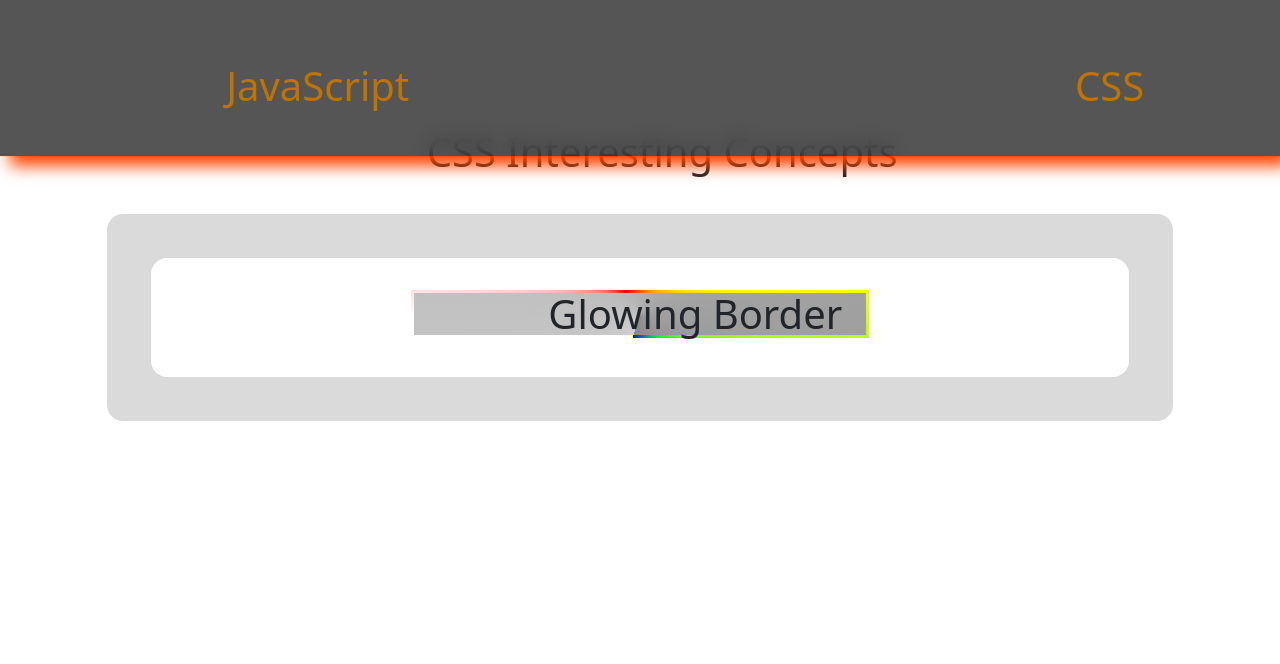
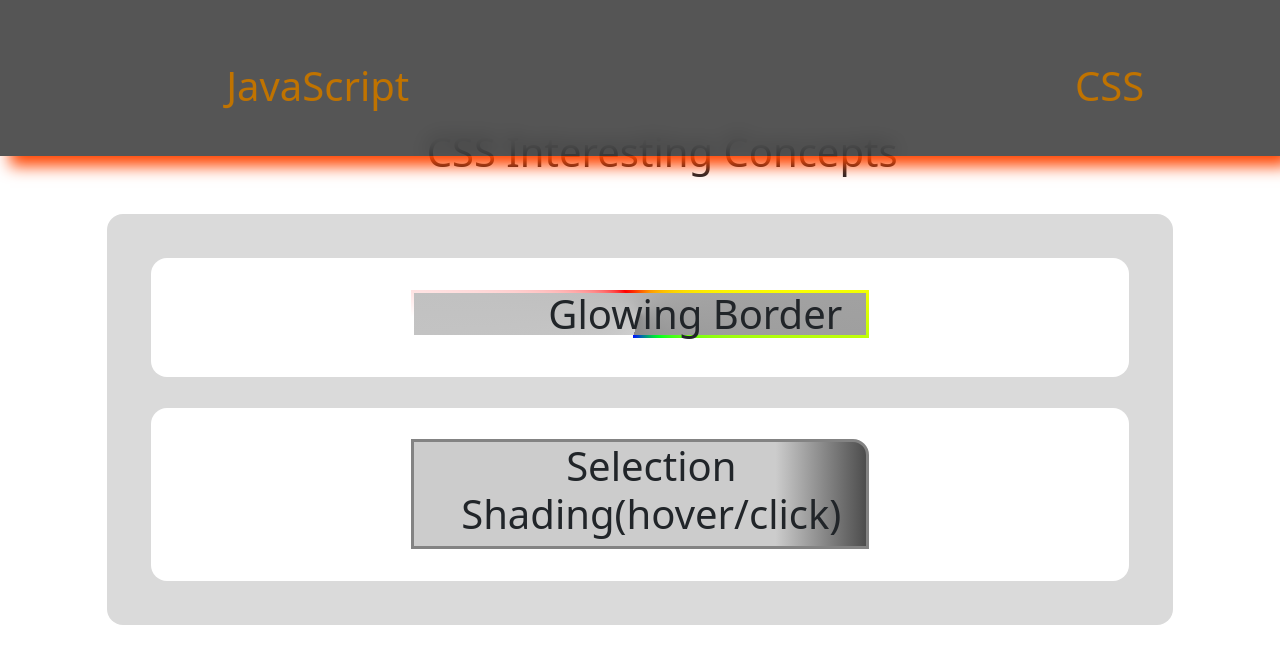
Before and after one commit to Thinus01/scrapbooking, a React (Create React App) app: page /CSS in a window 1280 px wide. Shown: the top 664 px of the page. Built offline with nearby package versions, Linux system fonts and the light colour scheme.

Commit message:
Add selection shading to css concepts

```diff
--- a/src/components/main/CSS.js
+++ b/src/components/main/CSS.js
@@ -1,11 +1,13 @@
 // Home to all CSS styling fun
 import Con1 from "../sub/CSS/con1/con1";
+import Con2 from "../sub/CSS/con2/con2";
 
 export function CSS() {
   return <>
       <h1 class="CSSIntro offset-4">CSS Interesting Concepts</h1>
       <section class="CSSStyles offset-1 col-10">
         <Con1 />
+        <Con2 />
       </section>
   </>
 }
--- a/src/components/sub/CSS/con2/con2.css
+++ b/src/components/sub/CSS/con2/con2.css
@@ -0,0 +1,20 @@
+.OneSided {
+  border: solid rgb(131, 131, 131) 3px;
+  border-top-right-radius: 16px;
+  transition: 0.3s;
+  text-align: center;
+  overflow: hidden;
+  background-image: linear-gradient(to right, rgb(204, 204, 204) 80%, rgb(77, 77, 77) 100%);
+}
+
+.OneSided:hover {
+  border: solid rgb(255, 0, 0) 3px;
+  border-radius: 32px;
+  background-image: linear-gradient(to right, rgb(204, 204, 204) 50%, rgb(167, 54, 54) 100%);
+}
+
+.OneSided:active {
+  border: solid rgb(75, 234, 255) 3px;
+  border-radius: 16px;
+	background-image: linear-gradient(to right, rgb(204, 204, 204) 25%, rgb(58, 172, 187) 60%);
+}
--- a/src/components/sub/CSS/con2/con2.js
+++ b/src/components/sub/CSS/con2/con2.js
@@ -3,9 +3,10 @@ import './con2.css';
 function Con2() {
   return (
     <>
-      <h1>Glowing Border</h1>
       <section class="CSSContainer">
-
+        <div class="OneSided offset-3 col-6">
+          <h1>Selection Shading(hover/click)</h1>
+        </div>
       </section>
     </>
   )
```
